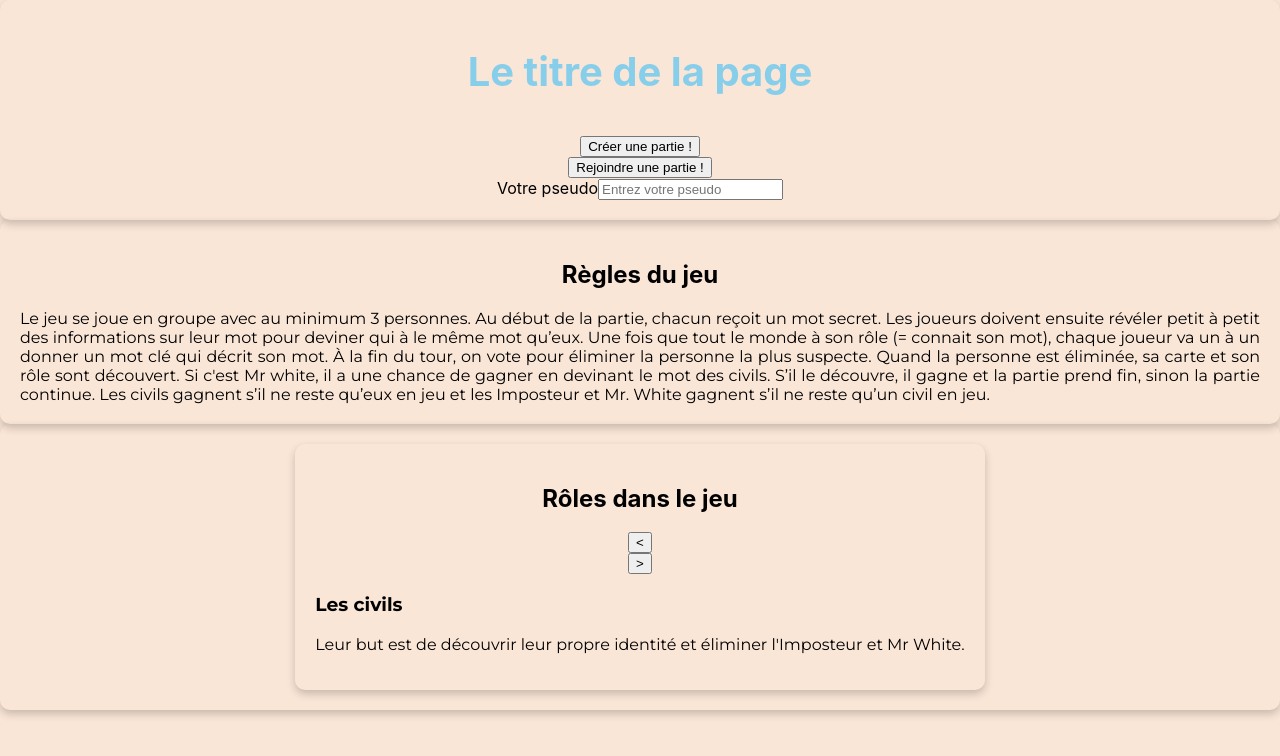
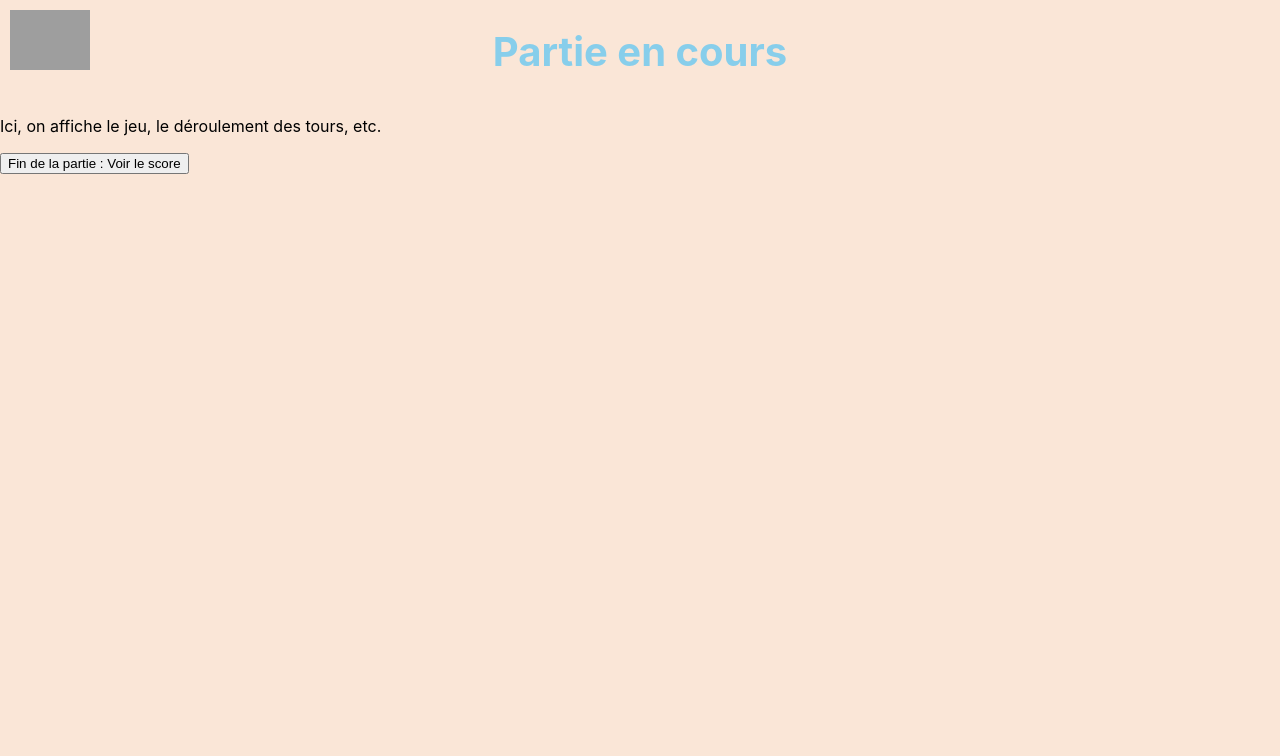
Before and after one commit to LeandreGi/imposteur_AWS, a React (Create React App) app in the folder imposteur_aws/: page /game in a window 1280 px wide. Shown: the top 756 px of the page. Built offline with nearby package versions, Linux system fonts and the light colour scheme; grey boxes are pictures that could not be loaded.

Commit message:
création des routes entre les différentes pages du site

```diff
--- a/imposteur_aws/package.json
+++ b/imposteur_aws/package.json
@@ -6,6 +6,7 @@
     "cra-template": "1.2.0",
     "react": "^19.0.0",
     "react-dom": "^19.0.0",
+    "react-router-dom": "^7.1.5",
     "react-scripts": "5.0.1"
   },
   "scripts": {
--- a/imposteur_aws/src/App.js
+++ b/imposteur_aws/src/App.js
@@ -1,24 +1,31 @@
-import logo from './logo.svg';
+import React from 'react';
+import { BrowserRouter as Router, Routes, Route } from 'react-router-dom';
+
 import './App.css';
+
+import HomePage from './pages/connection_page/connection_page';
+import LobbyPage from './pages/lobby_page/LobbyPage';
+import GamePage from './pages/game_page/GamePage';
+import ScorePage from './pages/score_page/ScorePage';
 
 function App() {
   return (
-    <div className="App">
-      <header className="App-header">
-        <img src={logo} className="App-logo" alt="logo" />
-        <p>
-          Edit <code>src/App.js</code> and save to reload.
-        </p>
-        <a
-          className="App-link"
-          href="https://reactjs.org"
-          target="_blank"
-          rel="noopener noreferrer"
-        >
-          Learn React
-        </a>
-      </header>
-    </div>
+    <Routes>
+      {/* page d’accueil */}
+      <Route path="/" element={<HomePage />} />
+
+      {/* salle d’attente / lobby */}
+      <Route path="/lobby" element={<LobbyPage />} />
+
+      {/* jeu en cours */}
+      <Route path="/game" element={<GamePage />} />
+
+      {/* page de score */}
+      <Route path="/score" element={<ScorePage />} />
+
+      {/* page 404 */}
+      <Route path="*" element={<h1>404 - Page non trouvée</h1>} />
+    </Routes>
   );
 }
 
--- /dev/null
+++ b/imposteur_aws/src/components/NavBar.jsx
@@ -0,0 +1,43 @@
+import React from 'react';
+import { Link } from 'react-router-dom';
+
+const NavBar = () => {
+  const navBarStyle = {
+    display: 'flex',
+    justifyContent: 'flex-start',
+    alignItems: 'center',
+
+    backgroundColor: 'transparent',
+    margin: 0,
+    padding: 0,
+    position: 'absolute',
+    top: 0,
+    left: 0,
+
+    width: '100%',
+    height: 'auto',
+    zIndex: 9999,
+  };
+
+  const logoStyle = {
+    width: '80px',
+    height: 'auto',
+    margin: '10px',
+    cursor: 'pointer'
+  };
+
+  // creer un logo et remplacer texte par <img src="/chemin/vers/logo.png" /> ?
+  return (
+    <nav style={navBarStyle}>
+      <Link to="/">
+        <img
+          src="/assets/logo.png"
+          alt="Retour à l'accueil"
+          style={logoStyle}
+        />
+      </Link>
+    </nav>
+  );
+};
+
+export default NavBar;
--- a/imposteur_aws/src/index.js
+++ b/imposteur_aws/src/index.js
@@ -1,11 +1,16 @@
 import React from 'react';
 import ReactDOM from 'react-dom/client';
 import './index.css';
-import ConnectionPage from './pages/connection_page/connection_page';
+import { BrowserRouter } from 'react-router-dom';
+
+import App from './App';
+import NavBar from './components/NavBar';
+//import ConnectionPage from './pages/connection_page/connection_page';
 
 const root = ReactDOM.createRoot(document.getElementById('root'));
 root.render(
-  <React.StrictMode>
-    <ConnectionPage />
-  </React.StrictMode>
+  <BrowserRouter>
+    <NavBar />
+    <App />
+  </BrowserRouter>
 );
--- a/imposteur_aws/src/pages/connection_page/connection_page.jsx
+++ b/imposteur_aws/src/pages/connection_page/connection_page.jsx
@@ -1,5 +1,6 @@
 import './connection_page0.css';
 import { useState } from 'react';
+import { useNavigate } from 'react-router-dom';
 
 function RolesCarousel() {
     const roles = [
@@ -57,14 +58,40 @@ function ConnectionPage() {
 
     const [username, setUsername] = useState('');
     const [error, setError] = useState('');
+    const navigate = useNavigate();
+
+    const handleCreateGame = () => {
+
+        // ajouter la logique de création de partie
+
+        if (username.trim() === '') {
+            setError('Veuillez entrer un pseudo.');
+            return;
+        }
+        setError('');
+        navigate('/lobby');
+    };
+
+    const handleJoinGame = () => {
+
+        // logique pour rejoindre une partie
+
+        if (username.trim() === '') {
+            setError('Veuillez entrer un pseudo.');
+            return;
+        }
+        setError('');
+        navigate('/lobby');
+    };
 
     return (
         <div className="connection_page">
             <div className='page_wrapper'>
                 <div className='game_starter'>
                     <h1>Le titre de la page</h1>
-                    <button onClick={GameButton}>Créer une partie !</button>
-                    <button onClick={GameButton}>Rejoindre une partie !</button>
+                    <button onClick={handleCreateGame}>Créer une partie !</button>
+                    <button onClick={handleJoinGame}>Rejoindre une partie !</button>
+
                     <div>
                         <label htmlFor="username">
                             Votre pseudo
@@ -73,6 +100,7 @@ function ConnectionPage() {
                         {error && <p>{error}</p>}
                     </div>
                 </div>
+
                 <div className='regles_box'>
                     <h2>Règles du jeu</h2>
                     <div className='regles_txt'>
@@ -87,9 +115,7 @@ function ConnectionPage() {
                 <div className="roles_box">
                     <RolesCarousel />
                 </div>
-
             </div>
-
         </div>
     );
 };
--- /dev/null
+++ b/imposteur_aws/src/pages/game_page/GamePage.jsx
@@ -0,0 +1,26 @@
+import React from 'react';
+import { useNavigate } from 'react-router-dom';
+
+const GamePage = () => {
+
+  const navigate = useNavigate();
+
+  const endGame = () => {
+
+    // implementer logique de fin de partie
+
+    navigate('/score');
+  };
+
+  return (
+    <div>
+      <h1>Partie en cours</h1>
+      <p>Ici, on affiche le jeu, le déroulement des tours, etc.</p>
+      <button onClick={endGame}>
+        Fin de la partie : Voir le score
+      </button>
+    </div>
+  );
+};
+
+export default GamePage;
--- /dev/null
+++ b/imposteur_aws/src/pages/lobby_page/LobbyPage.jsx
@@ -0,0 +1,24 @@
+import React from 'react';
+
+import { useNavigate } from 'react-router-dom';
+
+const LobbyPage = () => {
+    const navigate = useNavigate();
+
+    const startGame = () => {
+
+        // implémenter la logique pour initialiser la partie
+
+        navigate('/game');
+    };
+
+    return (
+        <div>
+            <h1>Salle d’attente</h1>
+            <p>Ici, on prépare la partie et on attend les joueurs...</p>
+            <button onClick={startGame}>Démarrer la partie</button>
+        </div>
+    );
+};
+
+export default LobbyPage;
--- /dev/null
+++ b/imposteur_aws/src/pages/score_page/ScorePage.jsx
@@ -0,0 +1,18 @@
+import React from 'react';
+
+const ScorePage = () => {
+
+  // afficher le score final
+
+  const scoreData = [
+    // recuperer les scores des joueurs
+  ];
+
+  return (
+    <div>
+      <h1>Score final</h1>
+    </div>
+  );
+};
+
+export default ScorePage;
```
Also changed, not shown: 1 other file (tests, documents, lock files or other folders). Lines whose indentation alone changed are shown as unchanged.
